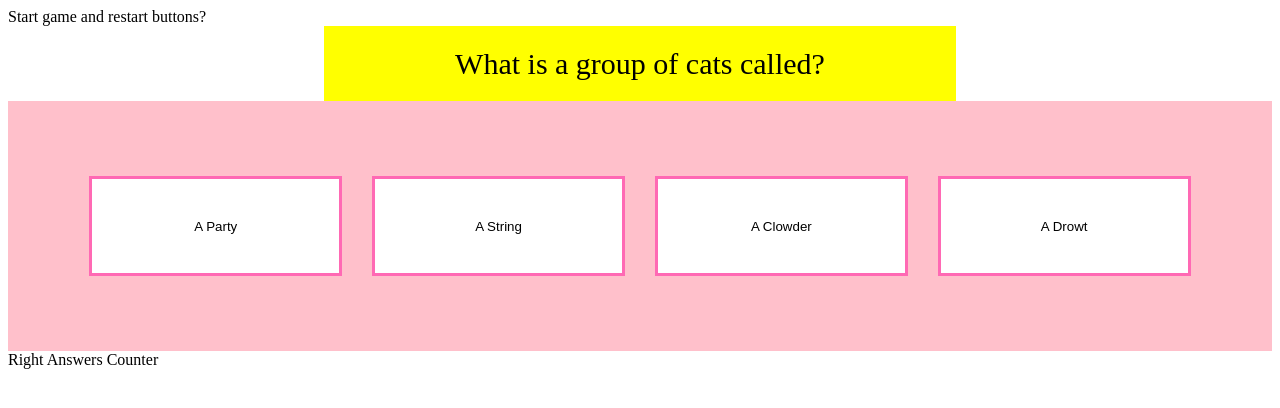
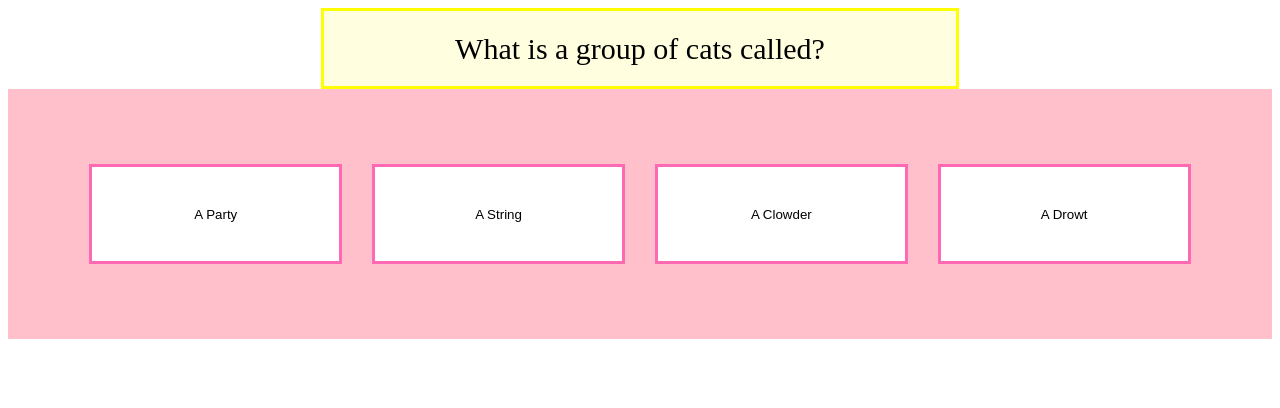
Before and after one commit to mshaner97/midland, a plain HTML site: page src/Classwork/Week3Folder/budgetKahoot/quizGame.html in a window 1280 px wide. Drawn offline with Linux system fonts and the light colour scheme.

Commit message:
fixed repeating button issue, cleaned up html/css

```diff
--- a/src/Classwork/Week3Folder/budgetKahoot/quizGame.css
+++ b/src/Classwork/Week3Folder/budgetKahoot/quizGame.css
@@ -7,7 +7,8 @@
     max-width: 50%;
     height: 75px;
     font-size: 30px;
-    background-color: yellow;
+    background-color: lightyellow;
+    border: 3px solid yellow;
 }
 #answerOptions {
     display: flex;
--- a/src/Classwork/Week3Folder/budgetKahoot/quizGame.html
+++ b/src/Classwork/Week3Folder/budgetKahoot/quizGame.html
@@ -6,14 +6,11 @@
         <title>Budget Kahoot</title>
     </head>
 <body>
-    <div>Start game and restart buttons?</div>
     <div id="questionAndAnswerOptions">
         <div id="questionBox">Question Box</div>
         <div id="answerOptions">ANSWER OPTIONS BOX
         </div>
     </div>
-
-    <div>Right Answers Counter</div>
     <script src="./quizGame.js"></script>
 </body>
 </html>
--- a/src/Classwork/Week3Folder/budgetKahoot/quizGame.js
+++ b/src/Classwork/Week3Folder/budgetKahoot/quizGame.js
@@ -56,12 +56,15 @@ function endGame() {
     const answerOptionsDiv = document.getElementById('answerOptions');
     answerOptionsDiv.innerHTML = `Game Over! Your score: ${score} out of ${quizQuestions.length}`;
 
+    const existingRestartButton = document.getElementById('restartButton');
+    if (existingRestartButton) {
+        existingRestartButton.remove();
+    }
 
     const restartButton = document.createElement('button');
     restartButton.textContent = 'Restart';
     restartButton.id = 'restartButton';
     restartButton.addEventListener('click', restartGame);
-
     document.getElementById('questionAndAnswerOptions').appendChild(restartButton);
 }
 
```
Also changed, not shown: 2 other files. Lines whose indentation alone changed are shown as unchanged.
